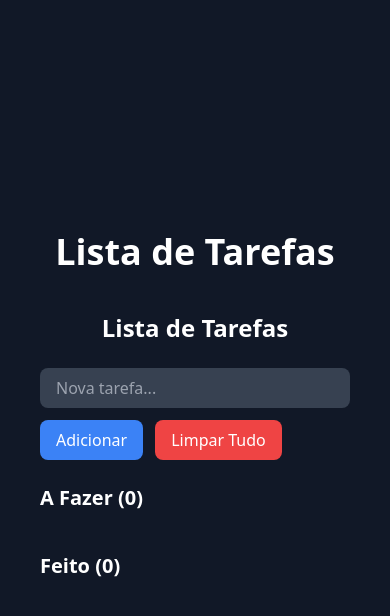
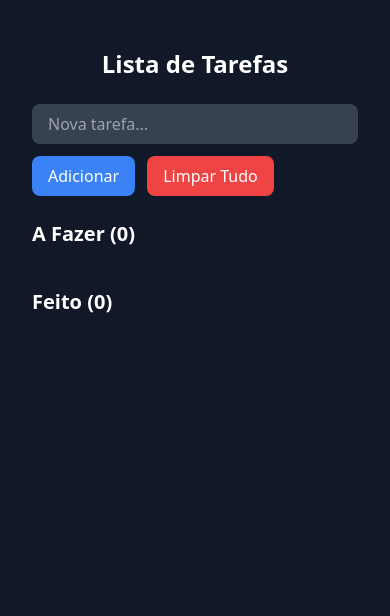
Before and after one commit to willcesarc/todo-list-project, a React (Vite) app: page / in a window 390 px wide. Shown: the top 616 px of the page. Built offline with nearby package versions, Linux system fonts and the light colour scheme.

Commit message:
style: add responsive layout to App component

```diff
--- a/src/App.jsx
+++ b/src/App.jsx
@@ -3,8 +3,8 @@ import TodoList from "./components/TodoList";
 
 function App() {
   return (
-    <div className="min-h-screen flex flex-col items-center justify-center bg-gray-900 text-white p-6">
-      <h1 className="text-4xl font-bold mb-6">Lista de Tarefas</h1>
+    <div className="min-h-screen flex flex-col items-center bg-gray-900 text-white p-4 sm:p-6">
+      <h1 className="text-3xl sm:text-4xl font-bold mb-4 sm:mb-6"></h1>
       <TodoList />
     </div>
   );
```
